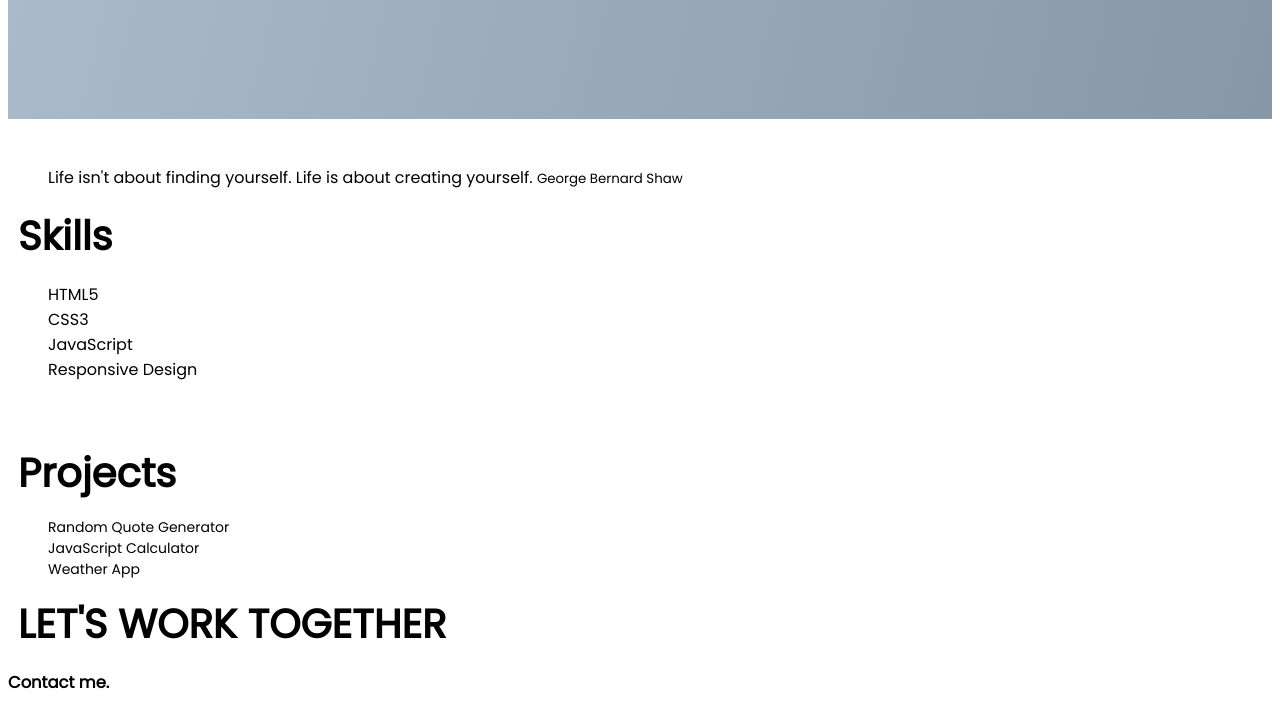
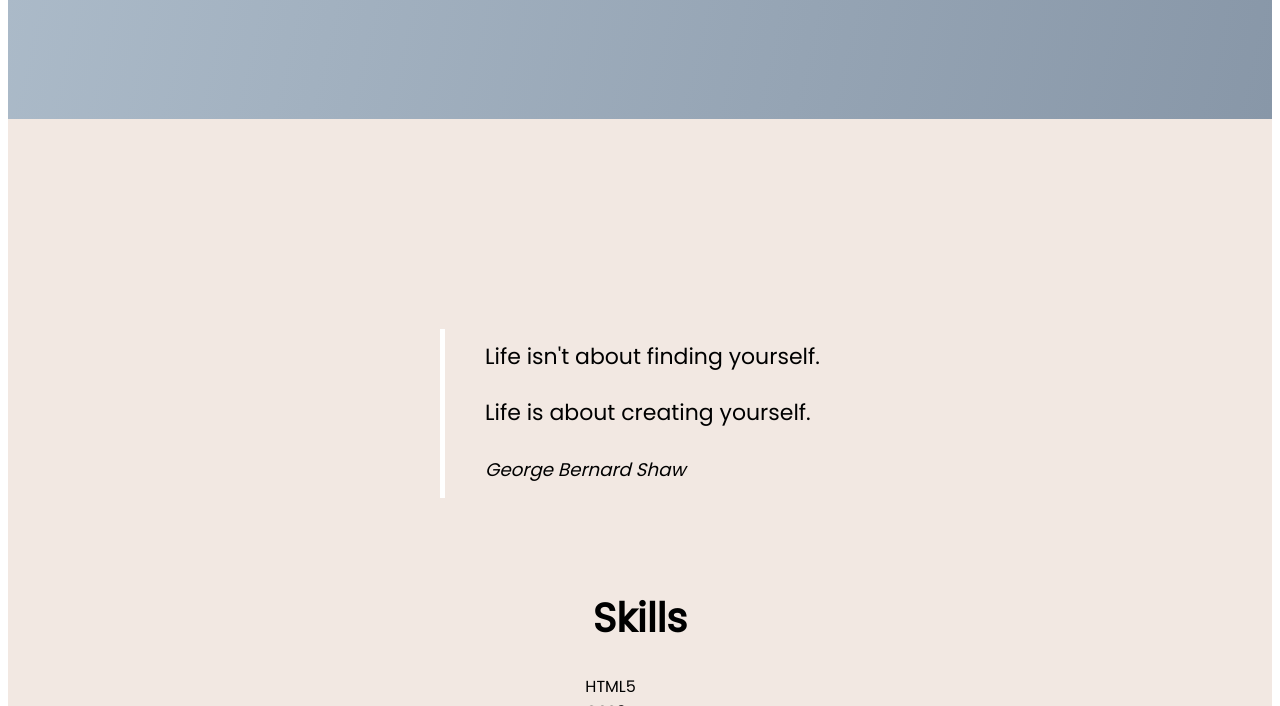
Before and after one commit to caathyn/personal-portfolio, a plain HTML site: page index.html in a window 1280 px wide. Shown: the part 710-1416 px from the top of the page. Drawn offline with Linux system fonts and the light colour scheme.

Commit message:
styling blockquote

```diff
--- a/index.html
+++ b/index.html
@@ -36,7 +36,7 @@
     <!--END OF HOME-->
     <!--START OF ABOUT-->
     <section id="about" class="about-section">
-      <blockquote>Life isn't about finding yourself. Life is about creating yourself. <small>George Bernard Shaw</small></blockquote>
+      <blockquote>Life isn't about finding yourself. Life is about creating yourself. <cite><small>George Bernard Shaw</small></cite></blockquote>
       <h2>Skills</h2>
         <ul>
           <li>HTML5</li>
@@ -62,10 +62,12 @@
     <section id="contact" class="contact-section">
       <h2>LET'S WORK TOGETHER</h2>
       <h3>Contact me.</h3>
-        <a href="https://github.com/caathyn" target="_blank"><i class="fab fa-github"></i></a>
-        <a href="https://linkedin.com/in/caathyn/" target="_blank"><i class="fa-brands fa-linkedin"></i></a>
-        <a href="mailto:caathynguyen@gmail.com" target="_blank"><i class="fa-solid fa-envelope"></i></a>
-        <a href="https://codepen.io/cthyngyn" target="_blank"><i class="fa-brands fa-codepen"></i></a>
+        <div class="contact-link">
+          <a href="https://github.com/caathyn" target="_blank"><i class="fab fa-github"></i></a>
+          <a href="https://linkedin.com/in/caathyn/" target="_blank"><i class="fa-brands fa-linkedin"></i></a>
+          <a href="mailto:caathynguyen@gmail.com" target="_blank"><i class="fa-solid fa-envelope"></i></a>
+          <a href="https://codepen.io/cthyngyn" target="_blank"><i class="fa-brands fa-codepen"></i></a>
+        </div>
     </section>
     <!--END OF CONTACT-->
     <footer>**This is a fake portfolio. For learning purposes only.</footer>
--- a/style.css
+++ b/style.css
@@ -69,12 +69,45 @@ h2 {
 }
 
 .about-section {
-  background-repeat: no-repeat;
-  background-position: center;
+  display: flex;
+  flex-direction: column;
+  justify-content: center;
+  align-items: center;
   width: 100%;
+  height: 100vh;
   padding: 30px 0;
   font-size: 16px;
   margin: 0 0 15px 0;
+  background: #f2e8e2;
+}
+
+blockquote {
+  position: relative;
+  margin: 80px auto;
+  width: 400px;
+  font-size: 22px;
+  line-height: 56px;
+  padding-left: 40px;
+  border-left: 5px solid #fff;
+}
+
+.project-section {
+  display: flex;
+  flex-direction: column;
+  justify-content: center;
+  align-items: center;
+  width: 100%;
+  height: 100vh;
+  background: #fbf6ea;
+}
+
+.contact-section {
+  display: flex;
+  flex-direction: column;
+  justify-content: center;
+  align-items: center;
+  width: 100%;
+  height: 90vh;
 }
 
 i {
```
